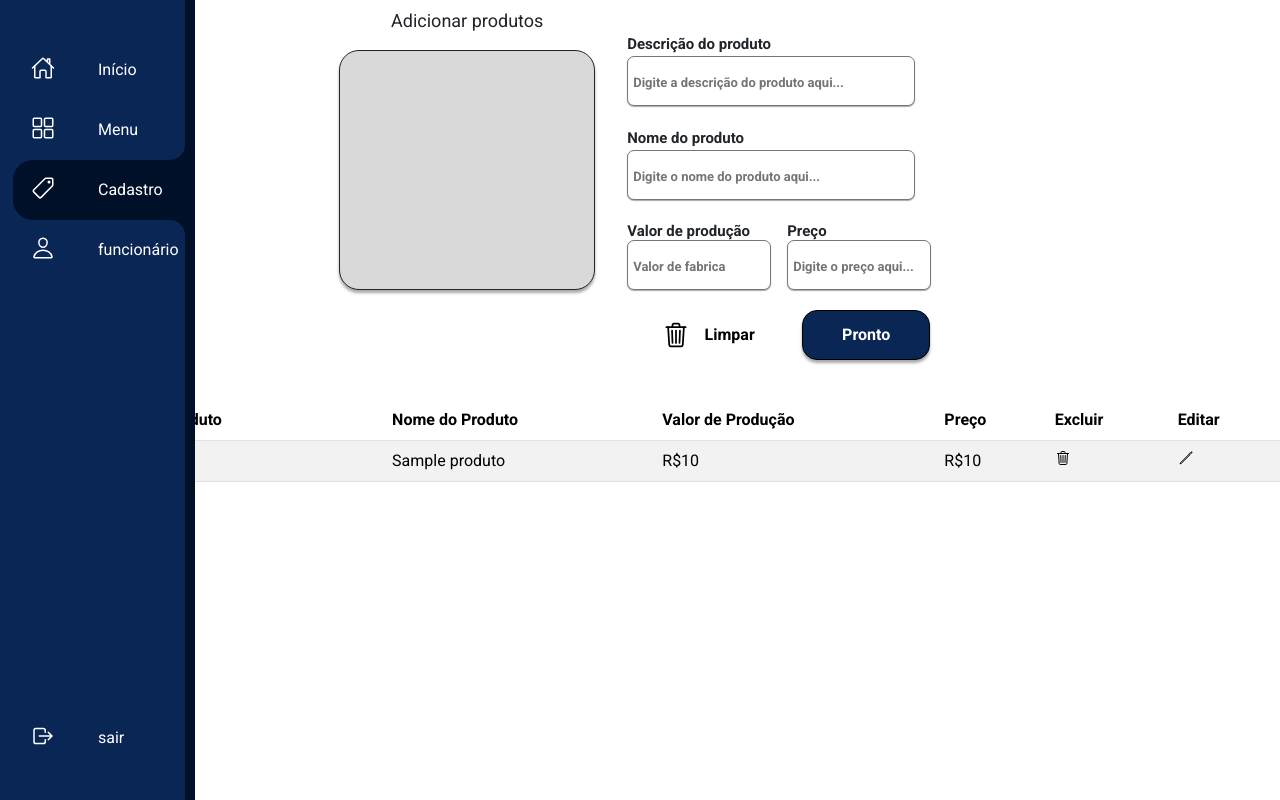
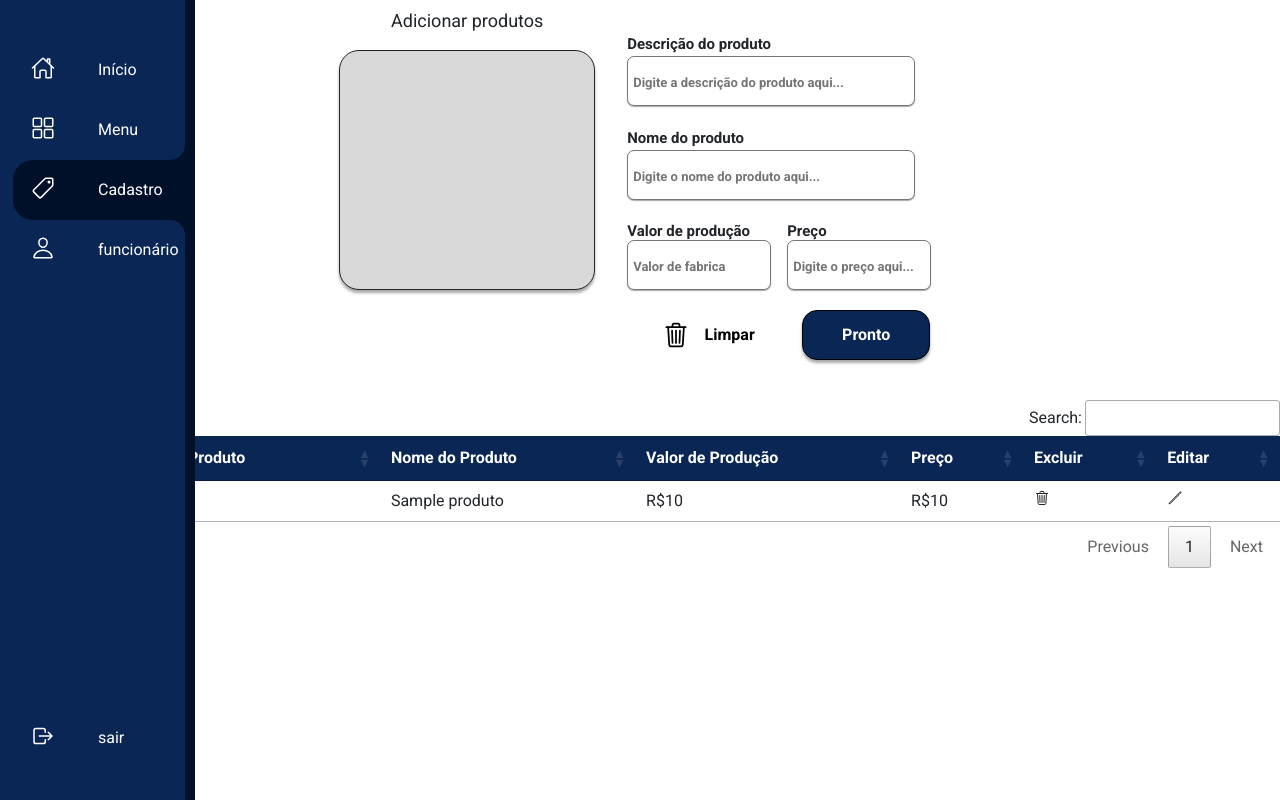
Before and after one commit to Marcelzin/TCC, a PHP site: page /TCC/PAGES/cadastro_prod.php in a window 1280 px wide. Run offline with PHP 8.4, Linux system fonts and the light colour scheme; tables that the repository leaves empty or names only in its code hold one stand-in row (values such as "Sample post"); some libraries are stand-ins or nearby versions.

Commit message:
Delete produto ADD
Signed-off-by: Marcel <contatomarcelpereira@gmail.com>

```diff
--- a/PAGES/cadastro_prod.php
+++ b/PAGES/cadastro_prod.php
@@ -11,9 +11,16 @@
     <link rel="preconnect" href="https://fonts.gstatic.com" crossorigin>
     <link href="https://fonts.googleapis.com/css2?family=Roboto:wght@300;400;700&display=swap" rel="stylesheet">
     <link rel="stylesheet" href="https://cdn.jsdelivr.net/npm/sweetalert2@11.0.18/dist/sweetalert2.min.css">
-    <link href="https://cdn.jsdelivr.net/npm/bootstrap@5.3.1/dist/css/bootstrap.min.css" rel="stylesheet" integrity="sha384-4bw+/aepP/YC94hEpVNVgiZdgIC5+VKNBQNGCHeKRQN+PtmoHDEXuppvnDJzQIu9" crossorigin="anonymous">
-    <script src="https://cdn.jsdelivr.net/npm/bootstrap@5.3.1/dist/js/bootstrap.bundle.min.js" integrity="sha384-HwwvtgBNo3bZJJLYd8oVXjrBZt8cqVSpeBNS5n7C8IVInixGAoxmnlMuBnhbgrkm" crossorigin="anonymous"></script>
-
+    <link href="https://cdn.jsdelivr.net/npm/bootstrap@5.3.1/dist/css/bootstrap.min.css" rel="stylesheet" integrity="sha384-4bw+/aepP/YC94hEpVNVgiZdgIC5+VKNBQNGCHeKRQN+PtmoHDEXuppvnDJzQIu9" crossorigin="anonymous">    <link href="//cdn.datatables.net/1.13.6/css/jquery.dataTables.min.css" rel="stylesheet">
+    <script src="https://cdn.jsdelivr.net/npm/bootstrap@5.3.1/dist/js/bootstrap.bundle.min.js" integrity="sha384-HwwvtgBNo3bZJJLYd8oVXjrBZt8cqVSpeBNS5n7C8IVInixGAoxmnlMuBnhbgrkm" crossorigin="anonymous"></script>    <style>
+        .dataTables_length {
+            width: auto;
+            position: absolute;
+        }
+        #tb_produtos_filter {
+            float: right;
+        }
+    </style>
 </head>
 
 <body style="flex-direction: column">
@@ -107,8 +114,8 @@
 
 </div>
 
-<table class="table table-striped">
-    <thead class="thead-dark">
+<table id="tb_produtos" name="tb_produtos">
+    <thead style="background-color: #0a2654; color: #FFF">
         <tr>
             <th>ID</th>
             <th>Descrição do Produto</th>
@@ -119,7 +126,7 @@
             <th>Editar</th>
         </tr>
     </thead>
-    <tbody id="tabela-produtos">
+    <tbody>
         <?php
         include_once('config.php');
 
@@ -135,7 +142,7 @@
                 echo "<td>" . $row["nome"] . "</td>";
                 echo "<td>R$" . $row["valor_fabrica"] . "</td>";
                 echo "<td>R$" . $row["valor_venda"] . "</td>";
-                echo '<td><ion-icon name="trash-outline" style="cursor: pointer;" onclick="excluirProd(' . $row["id"] . ')"></ion-icon></td>'; // Ícone de exclusão do Ionicons
+                echo '<td><ion-icon name="trash-outline" style="cursor: pointer;" onclick="exibirModalExclusao(' . $row["id"] . ')"></ion-icon></td>';
                 echo '<td><ion-icon name="pencil-outline" style="cursor: pointer;" onclick="abrirModalEdicao(' . $row["id"] . ')"></ion-icon></td>';                echo "</tr>";
             }
         } else {
@@ -146,52 +153,122 @@
         ?>
     </tbody>
 </table>
-<!-- Modal de Edição -->
-<div class="modal fade" id="editarModal" tabindex="-1" role="dialog" aria-labelledby="editarModalLabel" aria-hidden="true">
+<div class="modal" id="editarModal" tabindex="-1" role="dialog" aria-labelledby="editarModalLabel" aria-hidden="true">
     <div class="modal-dialog" role="document">
         <div class="modal-content">
             <div class="modal-header">
                 <h5 class="modal-title" id="editarModalLabel">Editar Produto</h5>
-                <button type="button" class="close" data-dismiss="modal" aria-label="Fechar">
-                    <span aria-hidden="true">&times;</span>
-                </button>
+                <button type="button" class="btn-close" data-bs-dismiss="modal" aria-label="Fechar"></button>
             </div>
             <div class="modal-body">
                 <form id="form_edicao_prod">
                     <input type="hidden" id="produto_id">
-                    <div class="form-group">
-                        <label for="edit_descricao">Descrição do produto</label>
+                    <div class="mb-3">
+                        <label for="edit_descricao" class="form-label">Descrição do produto</label>
                         <input type="text" class="form-control" id="edit_descricao">
                     </div>
-                    <div class="form-group">
-                        <label for="edit_nome">Nome do produto</label>
+                    <div class="mb-3">
+                        <label for="edit_nome" class="form-label">Nome do produto</label>
                         <input type="text" class="form-control" id="edit_nome">
                     </div>
-                    <div class="form-group">
-                        <label for="edit_valor_fabrica">Valor de produção</label>
+                    <div class="mb-3">
+                        <label for="edit_valor_fabrica" class="form-label">Valor de produção</label>
                         <input type="text" class="form-control" id="edit_valor_fabrica">
                     </div>
-                    <div class="form-group">
-                        <label for="edit_valor_venda">Preço</label>
+                    <div class="mb-3">
+                        <label for="edit_valor_venda" class="form-label">Preço</label>
                         <input type="text" class="form-control" id="edit_valor_venda">
                     </div>
                 </form>
             </div>
             <div class="modal-footer">
-                <button type="button" class="btn btn-secondary" data-dismiss="modal">Fechar</button>
+                <button type="button" class="btn btn-secondary" data-bs-dismiss="modal">Fechar</button>
                 <button type="button" class="btn btn-primary" onclick="salvarEdicao()">Salvar</button>
             </div>
         </div>
     </div>
 </div>
 
-
+<!-- Crie a modal de confirmação -->
+<div class="modal" id="excluirModal" tabindex="-1" role="dialog" aria-labelledby="excluirModalLabel" aria-hidden="true">
+    <div class="modal-dialog" role="document">
+        <div class="modal-content">
+            <div class="modal-header">
+                <h5 class="modal-title" id="excluirModalLabel">Confirmar Exclusão</h5>
+                <button type="button" class="btn-close" data-bs-dismiss="modal" aria-label="Fechar"></button>
+            </div>
+            <div class="modal-body">
+                Tem certeza de que deseja excluir este registro?
+            </div>
+            <div class="modal-footer">
+                <button type="button" class="btn btn-secondary" data-bs-dismiss="modal">Cancelar</button>
+                <button type="button" class="btn btn-danger" onclick="excluirRegistro()">Excluir</button>
+            </div>
+        </div>
+    </div>
+</div>
 
     <script type="module" src="https://unpkg.com/ionicons@5.5.2/dist/ionicons/ionicons.esm.js"></script>
     <script nomodule src="https://unpkg.com/ionicons@5.5.2/dist/ionicons/ionicons.js"></script>
     <script src="https://code.jquery.com/jquery-3.6.0.min.js"></script>
     <script src="https://cdnjs.cloudflare.com/ajax/libs/jquery.mask/1.14.16/jquery.mask.min.js"></script>
     <script src="https://cdn.jsdelivr.net/npm/sweetalert2@11.0.18/dist/sweetalert2.min.js"></script>
+    <script src="//cdn.datatables.net/1.13.6/js/jquery.dataTables.min.js"></script>
+
+    <!-- Modifique a função exibirModalExclusao para definir o atributo data-id -->
+<script>
+    // Função para abrir a modal de exclusão
+    function exibirModalExclusao(id) {
+        // Defina o atributo data-id no elemento da modal
+        $("#excluirModal").attr("data-id", id);
+        $("#excluirModal").modal("show");
+    }
+
+    // Função para excluir o registro após a confirmação
+    function excluirRegistro() {
+        // Obtenha o id do atributo data-id do elemento da modal
+        var id = $("#excluirModal").data("id");
+
+        // Realize uma chamada AJAX para excluir o registro
+        $.ajax({
+            method: "POST",
+            url: 'http://localhost:8181/TCC/QUERYS/delete_produto.php',
+            data: { id: id },
+            success: function (retorno) {
+                try {
+                    var response = JSON.parse(retorno);
+                    if (response.status === 'success') {
+                        // Produto excluído com sucesso, faça algo aqui (por exemplo, recarregar a tabela)
+                        $("#excluirModal").modal("hide"); // Fechar a modal de confirmação
+                        // Atualizar a página após a exclusão bem-sucedida
+                        location.reload();
+                    } else {
+                        // Trate o erro de exclusão aqui (por exemplo, exibir uma mensagem de erro)
+                        console.error(response.message);
+                    }
+                } catch (e) {
+                    console.error('Erro ao analisar resposta JSON:', e);
+                    // Tratar o erro de análise JSON aqui (por exemplo, exibir uma mensagem de erro)
+                }
+            },
+            error: function (error) {
+                console.error(error);
+                // Tratar o erro aqui (por exemplo, mostrar uma mensagem de erro)
+            }
+        });
+    }
+</script>
+
+    <script>
+        $(document).ready(function () {
+            $('#tb_produtos').DataTable({
+                paging: true, // Habilita a paginação
+                language: {
+                    url: '//cdn.datatables.net/plug-ins/1.10.25/i18n/Portuguese-Brasil.json' // Configuração do idioma em Português (Brasil)
+                }
+            });
+        });
+    </script>
 
     <script>
         // Função para abrir a modal de edição e preencher os campos
```
Also changed, not shown: QUERYS/delete_produto.php (added, +55 -0 lines).
